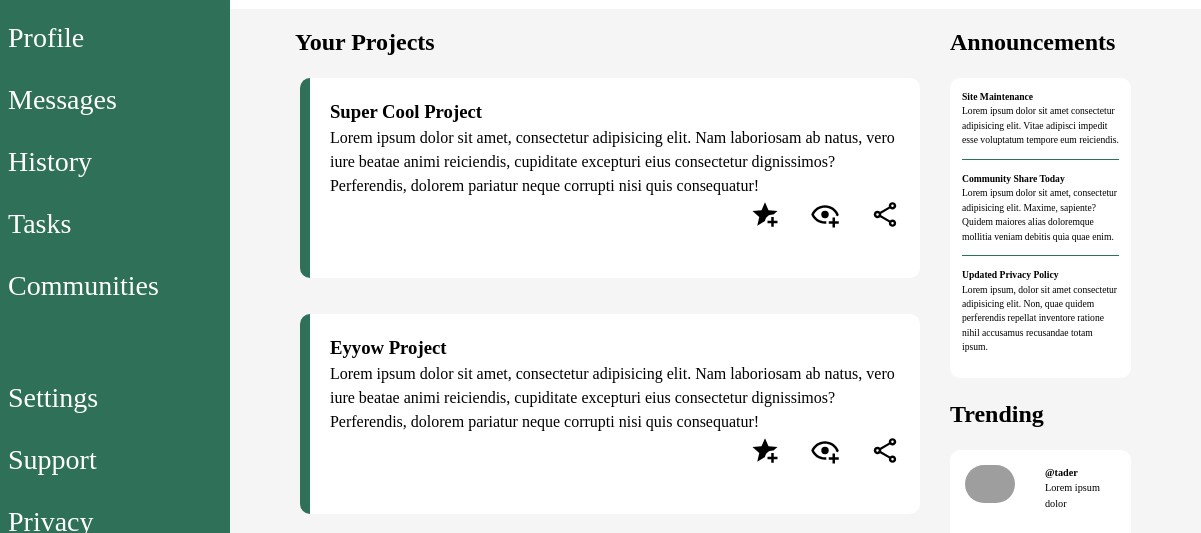
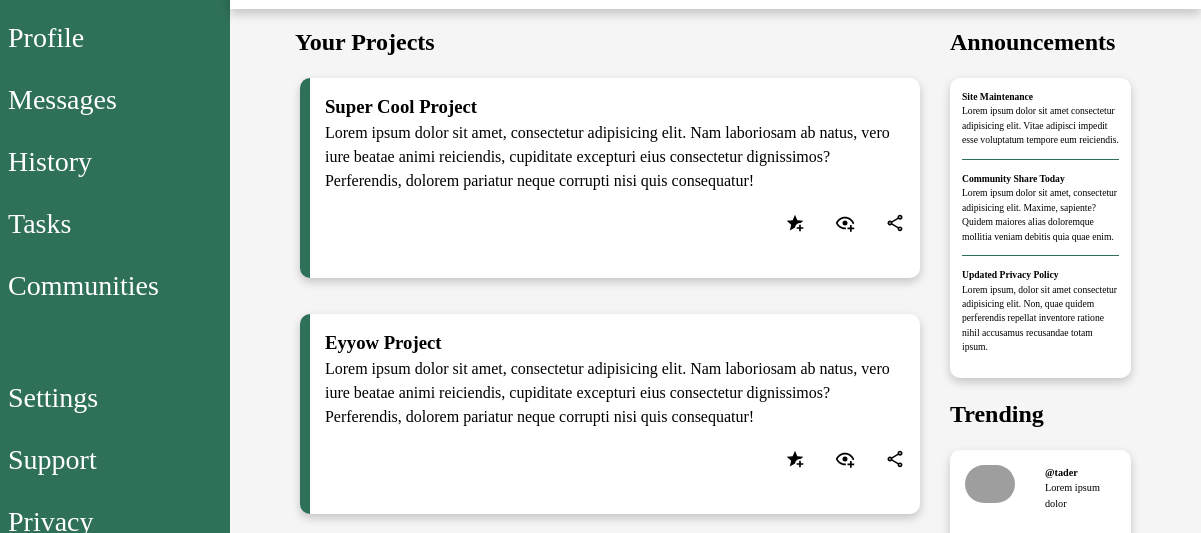
Before and after one commit to lloydeebill/odin-dashboard, a plain HTML site: page index.html in a window 1280 px wide. Shown: the part 175-708 px from the top of the page, 79-1280 px from the left. Drawn offline with Linux system fonts and the light colour scheme; grey boxes are pictures that could not be loaded.

Commit message:
added shadow styling

```diff
--- a/styles.css
+++ b/styles.css
@@ -63,7 +63,8 @@ h6 {
   display: grid;
   gap: 30px;
   grid-column: 2 / 6;
-
+  box-shadow: 0 5px 10px rgba(0, 0, 0, 0.2);
+  z-index: 1;
 }
 
 
@@ -130,6 +131,8 @@ h6 {
   height: 300px;
   background-color: white;
   border-radius: 10px;
+  box-shadow: 0 4px 10px rgba(0, 0, 0, 0.2);
+
 
 }
 
@@ -138,12 +141,14 @@ h6 {
   background-color: white;
   border-radius: 10px;
   border-left: 10px solid rgba(13, 90, 61, 0.86);
+  box-shadow: 0 4px 10px rgba(0, 0, 0, 0.2);
+
 }
 
 .card-content {
-  margin: 20px;
+  margin: 15px;
   display: grid;
-  grid-template-rows: 3fr 1fr;
+  grid-template-rows: 6fr 1fr;
 }
 
 .card-icons {
@@ -153,8 +158,7 @@ h6 {
 }
 
 .card-icons>img {
-  width: 30px;
-
+  width: 2.5vh;
 }
 
 .sidebar {
```
